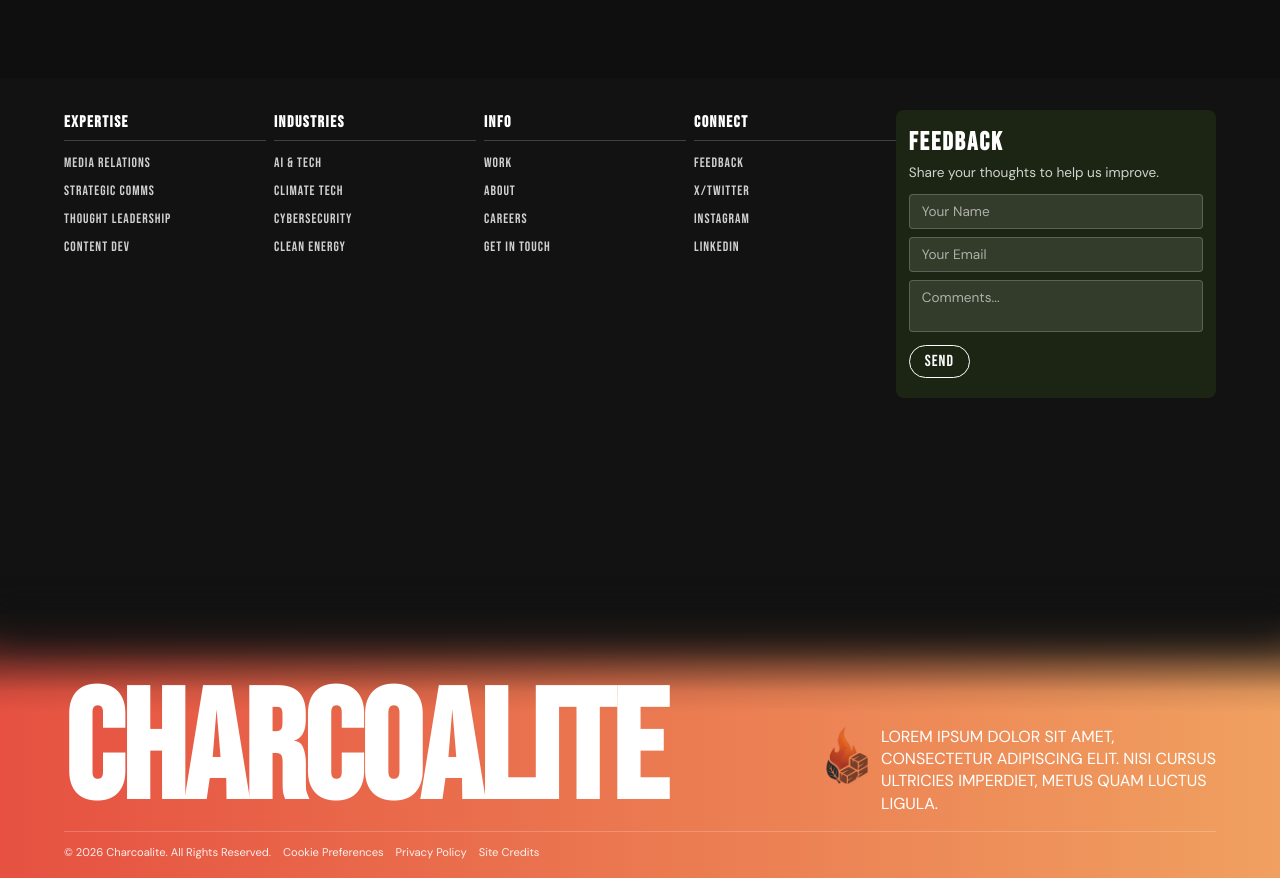
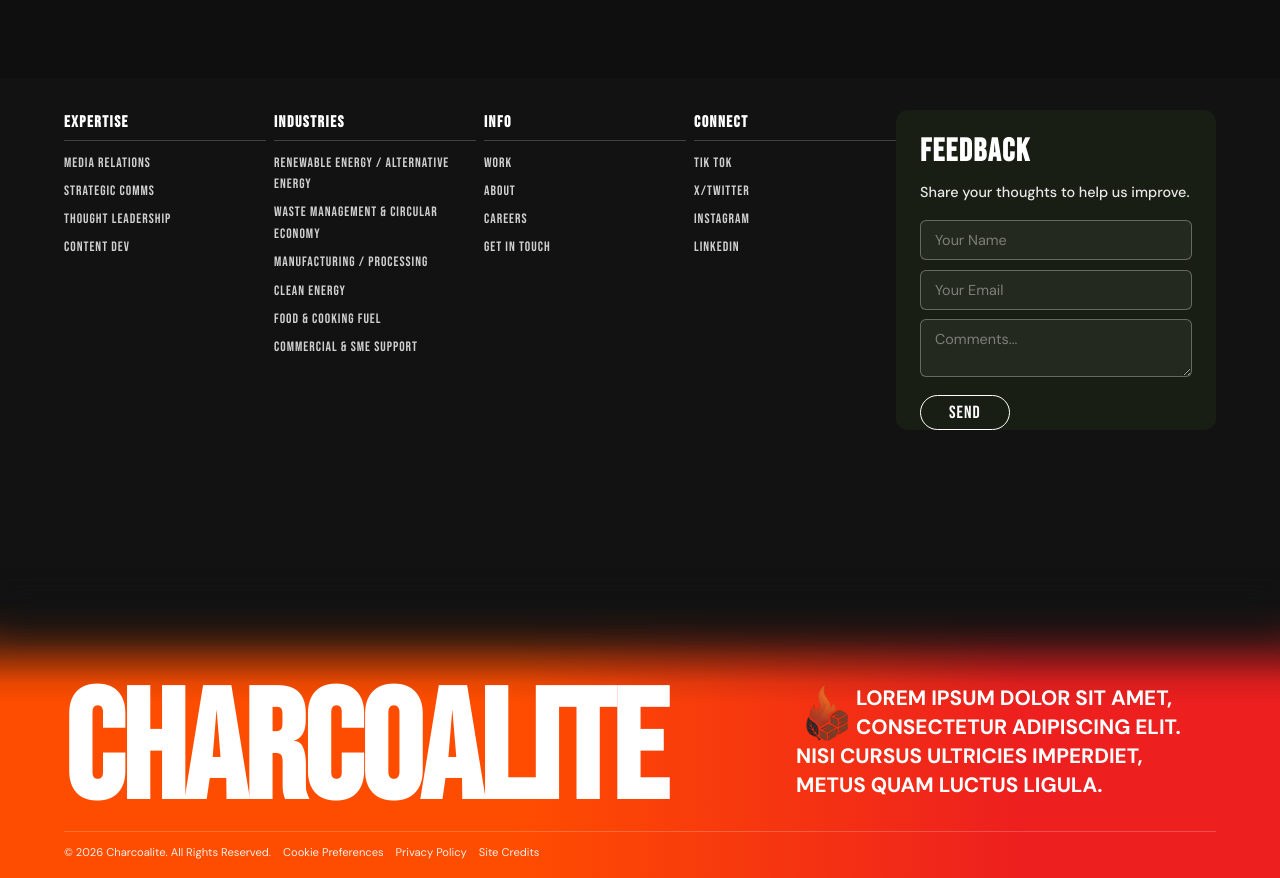
Before and after one commit to 240414025-steven/charcoalite-web, a Next.js app: page / in a window 1280 px wide. Shown: the part 2248-3126 px from the top of the page. Built offline with nearby package versions, Linux system fonts and the light colour scheme.

Commit message:
edited the second footer example continue later(i want to sleep -_-)

```diff
--- a/app/layout.tsx
+++ b/app/layout.tsx
@@ -1,6 +1,6 @@
 import type { Metadata } from "next";
 import { DM_Sans, Bebas_Neue } from "next/font/google";
-import localFont from "next/font/local"; // For Horizon
+import localFont from "next/font/local";
 import "./globals.css";
 import Header from "@/components/Header";
 import Footer from "@/components/Footer/Footer";
--- a/components/Footerv2/Footerv2.module.css
+++ b/components/Footerv2/Footerv2.module.css
@@ -68,88 +68,89 @@
   color: #fff;
 }
 
-/* Compact Feedback Box */
+/* Feedback Box Container */
 .feedbackBox {
   width: 100%;
   max-width: 320px;
-  background: rgba(30, 40, 20, 0.85);
-  padding: 1.5vh 1vw;
-  border-radius: 8px;
+  height: 320px;
+  background: rgba(26, 31, 22, 0.95); /* Darker olive/charcoal background */
+  padding: 2vh 24px;
+  border-radius: 12px;
   display: flex;
   flex-direction: column;
-  justify-content: center;
 }
 
 .feedbackHeader {
   font-family: var(--font-accent);
-  font-size: 1.6rem;
+  font-size: 2rem;
+  font-weight: 800; /* Extra bold for that heavy look */
   color: white;
-  margin-bottom: 1vh;
+  margin-bottom: 0.5vh;
   text-transform: uppercase;
-  line-height: 1;
-  letter-spacing: 2px;
+  letter-spacing: 1.5px;
 }
 
 .feedbackText {
   font-family: var(--font-main);
-  font-size: 0.85rem;
-  color: rgba(255, 255, 255, 0.8);
-  margin-bottom: 1.5vh;
-  line-height: 1.3;
+  font-size: 0.9rem;
+  font-weight: 500;
+  color: rgba(255, 255, 255, 0.9);
+  margin-bottom: 2vh;
 }
 
 .feedbackForm {
   display: flex;
   flex-direction: column;
-  gap: 1vh; /* Tighter gaps for form elements fit, use vh */
+  gap: 1.2vh;
 }
 
+/* Form Fields Styling */
 .formInput,
 .formTextarea {
   font-family: var(--font-main);
-  background: rgba(255, 255, 255, 0.1);
-  border: 1px solid rgba(255, 255, 255, 0.2);
-  border-radius: 4px;
-  padding: 8px 12px;
+  background: rgba(255, 255, 255, 0.05); /* Very subtle background */
+  border: 1px solid rgba(255, 255, 255, 0.3); /* Defined borders from your image */
+  border-radius: 6px;
+  padding: 10px 14px;
   color: white;
-  font-size: 0.85rem;
+  font-size: 0.9rem;
 }
 
 .formInput::placeholder,
 .formTextarea::placeholder {
-  color: rgba(255, 255, 255, 0.6);
+  color: rgba(255, 255, 255, 0.4);
 }
 
-.formTextarea {
-  min-height: 50px; /* Highly compressed to save space, remove vertical resize */
-  resize: none;
-}
-
+/* Pill-shaped Send Button */
 .submitBtn {
   font-family: var(--font-accent);
   background: transparent;
-  border: 1px solid white;
-  border-radius: 100px;
-  padding: 6px 15px;
-  font-size: 1rem;
+  border: 1.5px solid white;
+  border-radius: 50px; /* High radius for pill shape */
+  padding: 6px 28px;
+  font-size: 1.1rem;
+  letter-spacing: 1px;
   color: white;
   text-transform: uppercase;
   cursor: pointer;
   align-self: flex-start;
-  margin-top: 5px;
+  margin-top: 1vh;
+  transition: all 0.3s ease;
+  display: flex;
+  align-items: center;
+  justify-content: center;
 }
 
 .submitBtn:hover {
   background: white;
-  color: black;
+  color: #1a1f16;
 }
-
 /* --- THE GRADIENT BLOCK --- */
 .bottomGradientSection {
   position: relative;
   width: 100%;
   /* Solid brand gradient */
-  background: linear-gradient(90deg, #e65141 0%, #f0a060 100%);
+  background: linear-gradient(90deg, #ff4d00 40%, #ed1f1f 80%);
   padding: 10vh 5% 2vh 5%;
   display: flex;
   flex-direction: column;
@@ -215,28 +216,53 @@
 .massiveTitle {
   font-family: var(--font-accent);
   font-size: clamp(4rem, 12vw, 11rem);
+  font-weight: 700;
   line-height: 0.8;
   margin: 0;
   text-align: left; /* Anchored bottom-left */
   color: white;
   letter-spacing: -2px;
+  pointer-events: none;
+  user-select: none;
 }
 
 .logoAndTextWrap {
-  display: flex;
-  align-items: flex-start;
-  gap: 5px;
-  max-width: 400px; /* Anchored to bottom-right */
+  display: block; /* Changed from flex to block to allow floating */
+  max-width: 450px;
+  max-height: auto;
+  text-align: left;
+  margin-bottom: 8px;
+  margin-left: 30px;
+}
+
+.imageWrapper {
+  float: left; /* This is the key for text wrapping */
+  margin-bottom: -10px; /* Space between image and text below it */
+  width: 60px;
+  height: auto;
+}
+
+.logoImage {
+  width: 100%;
+  height: auto;
+  display: block;
 }
 
 .wrappedTextParagraph {
-  font-family: var(--font-main); /* DM Sans */
-  font-size: 1rem;
+  font-family: var(--font-main);
+  font-size: 1.3rem;
+  font-weight: 700; /* Extra Bold / Thick */
   line-height: 1.4;
   text-transform: uppercase;
-  text-align: left;
   color: white;
-  max-width: 350px;
+  margin: 0;
+}
+
+/* floats container clearfixes */
+.logoAndTextWrap::after {
+  content: "";
+  display: table;
+  clear: both;
 }
 
 /* --- LEGAL LINE ANCHORED LEFT --- */
--- a/components/Footerv2/Footerv2.tsx
+++ b/components/Footerv2/Footerv2.tsx
@@ -20,10 +20,12 @@ export default function Footer() {
             <div className={styles.linksColumn}>
               <h4 className={styles.columnTitle}>INDUSTRIES</h4>
               <ul className={styles.linksList}>
-                <li>AI & TECH</li>
-                <li>CLIMATE TECH</li>
-                <li>CYBERSECURITY</li>
+                <li>Renewable Energy / Alternative Energy</li>
+                <li>Waste Management & Circular Economy</li>
+                <li>Manufacturing / Processing</li>
                 <li>CLEAN ENERGY</li>
+                <li>Food & Cooking Fuel</li>
+                <li>Commercial & SME Support</li>
               </ul>
             </div>
             <div className={styles.linksColumn}>
@@ -38,7 +40,7 @@ export default function Footer() {
             <div className={styles.linksColumn}>
               <h4 className={styles.columnTitle}>CONNECT</h4>
               <ul className={styles.linksList}>
-                <li>FEEDBACK</li>
+                <li>TIK TOK</li>
                 <li>X/TWITTER</li>
                 <li>INSTAGRAM</li>
                 <li>LINKEDIN</li>
@@ -83,12 +85,13 @@ export default function Footer() {
 
             {/* Right Side: Logo + Wrapped Text */}
             <div className={styles.logoAndTextWrap}>
-              <div className={styles.logoWrapper}>
+              <div className={styles.logoAndTextWrap}>
+                <div className={styles.imageWrapper}>
                   <Image
                     src="/logo.png"
                     alt="Charcoalite Logo"
-                  width={60}
-                  height={60}
+                    width={100} // Increased size to make the wrap more visible
+                    height={100}
                     className={styles.logoImage}
                   />
                 </div>
@@ -96,6 +99,7 @@ export default function Footer() {
                   LOREM IPSUM DOLOR SIT AMET, CONSECTETUR ADIPISCING ELIT. NISI
                   CURSUS ULTRICIES IMPERDIET, METUS QUAM LUCTUS LIGULA.
                 </p>
+              </div>
             </div>
           </div>
 
```
Lines whose indentation alone changed are shown as unchanged.
